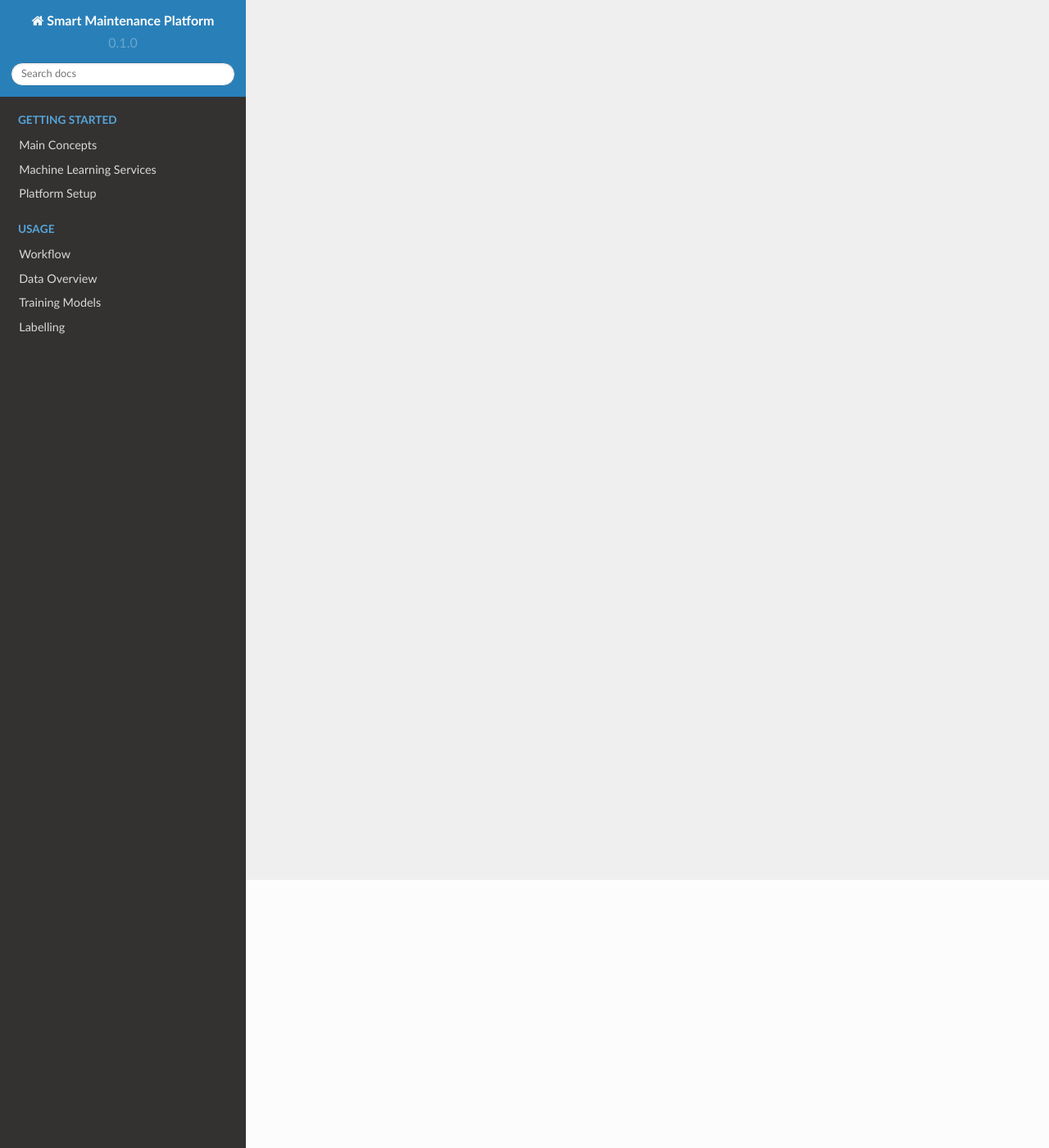
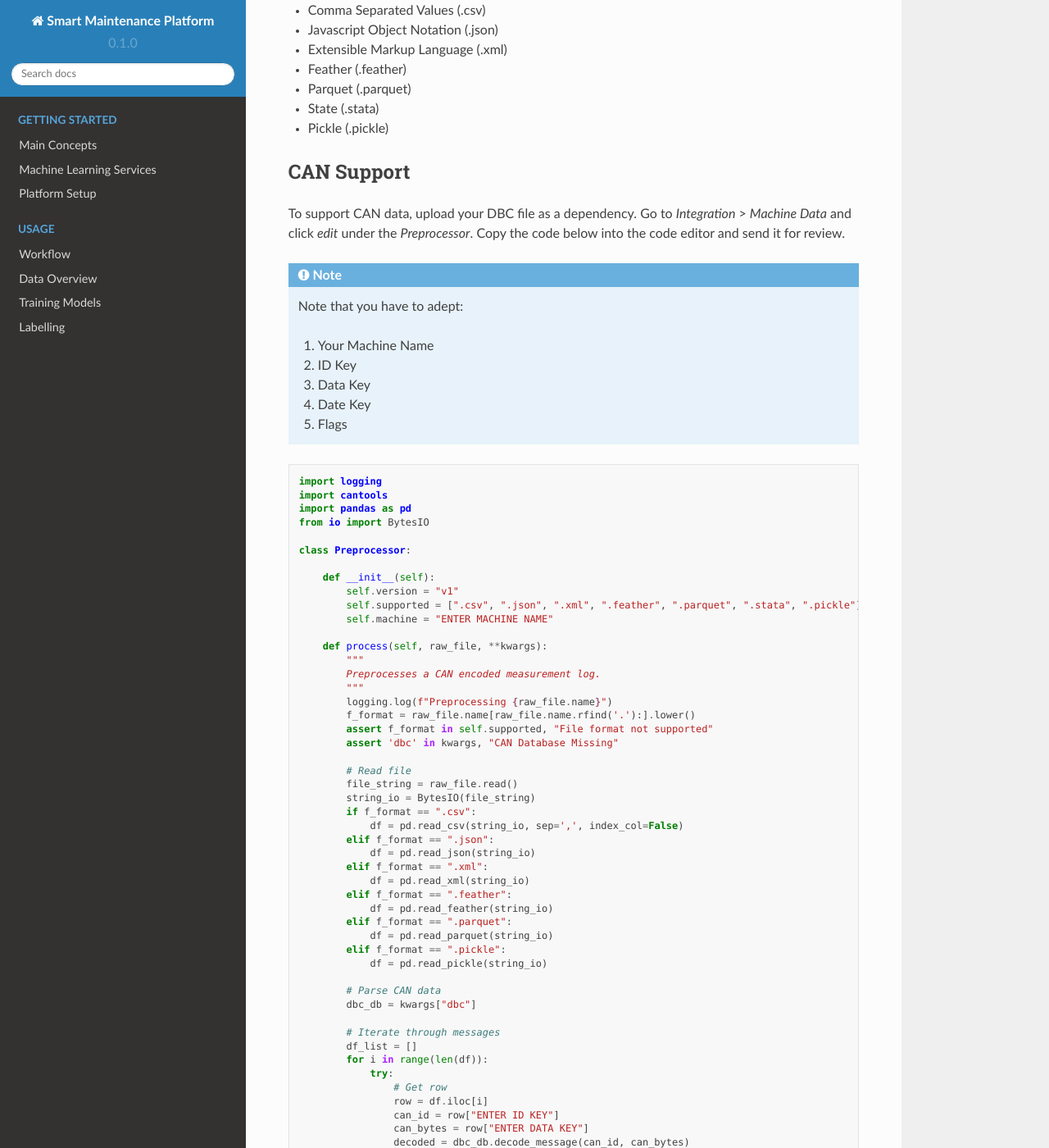
Before and after one commit to Amplo-AG/Platform-Documentation, a Sphinx documentation site: the page built from docs/source/Advanced/Preprocessor.rst, in a window 1280 px wide and 1400 px high, scrolled down 327 px. Shown: the whole window at 82% size. Built offline with Sphinx 7.4.7 and the Read the Docs theme 2.0.0, drawn with Linux system fonts in a browser that asks for light colours; pages that are not in the unit, such as notebooks, are missing from menus; some of the changed text lies outside the part shown.

Commit message:
Added AVRO & CAN

```diff
--- a/docs/source/Advanced/Preprocessor.rst
+++ b/docs/source/Advanced/Preprocessor.rst
@@ -1,2 +1,148 @@
 Data Preprocessors
 ==================
+
+File formats can be complex, especially for large volumes of long term data storage.
+To support all your custom formats, we have a Data Preprocessor for all your machines.
+This Preprocessor gives you full freedom to import any type of data, from CAN, to AVRO,
+to Parquet or HDF. You find this Preprocessor in `Integration` > `Machine Data`.
+
+Off the shelf, we support the following file formats:
+
+- Comma Separated Values (.csv)
+- Javascript Object Notation (.json)
+- Extensible Markup Language (.xml)
+- Feather (.feather)
+- Parquet (.parquet)
+- State (.stata)
+- Pickle (.pickle)
+
+CAN Support
+-----------
+
+To support CAN data, upload your DBC file as a dependency.
+Go to `Integration` > `Machine Data` and click `edit` under the `Preprocessor`.
+Copy the code below into the code editor and send it for review.
+
+.. note::
+    Note that you have to adept:
+
+    1. Your Machine Name
+    2. ID Key
+    3. Data Key
+    4. Date Key
+    5. Flags
+
+.. code-block:: python
+
+    import logging
+    import cantools
+    import pandas as pd
+    from io import BytesIO
+
+    class Preprocessor:
+
+        def __init__(self):
+            self.version = "v1"
+            self.supported = [".csv", ".json", ".xml", ".feather", ".parquet", ".stata", ".pickle"]
+            self.machine = "ENTER MACHINE NAME"
+
+        def process(self, raw_file, **kwargs):
+            """
+            Preprocesses a CAN encoded measurement log.
+            """
+            logging.log(f"Preprocessing {raw_file.name}")
+            f_format = raw_file.name[raw_file.name.rfind('.'):].lower()
+            assert f_format in self.supported, "File format not supported"
+            assert 'dbc' in kwargs, "CAN Database Missing"
+
+            # Read file
+            file_string = raw_file.read()
+            string_io = BytesIO(file_string)
+            if f_format == ".csv":
+                df = pd.read_csv(string_io, sep=',', index_col=False)
+            elif f_format == ".json":
+                df = pd.read_json(string_io)
+            elif f_format == ".xml":
+                df = pd.read_xml(string_io)
+            elif f_format == ".feather":
+                df = pd.read_feather(string_io)
+            elif f_format == ".parquet":
+                df = pd.read_parquet(string_io)
+            elif f_format == ".pickle":
+                df = pd.read_pickle(string_io)
+
+            # Parse CAN data
+            dbc_db = kwargs["dbc"]
+
+            # Iterate through messages
+            df_list = []
+            for i in range(len(df)):
+                try:
+                    # Get row
+                    row = df.iloc[i]
+                    can_id = row["ENTER ID KEY"]
+                    can_bytes = row["ENTER DATA KEY"]
+                    decoded = dbc_db.decode_message(can_id, can_bytes)
+                    decoded['ts'] = row["ENTER DATE KEY"]
+                except Exception as e:
+                    logging.exception(e)
+                    pass
+            df = pd.DataFrame(df_list)
+
+            return {'df': df, 'flags': {}}
+
+
+AVRO Support
+------------
+
+Similar to CAN support, AVRO requires a schema like the one below:
+
+.. code-block:: json
+
+    {
+        "type": "record",
+        "namespace": "Example",
+        "name": "Entity",
+        "fields": [
+            {"name": "id", "type": "int"},
+            {"name": "ts", "type": "str"}
+        ]
+    }
+
+To support such encodings, copy the following code into the preprocessor:
+
+.. code-block:: python
+
+    import avro
+    import logging
+    from io import BytesIO
+    from fastavro import parse_schema
+    from fastavro import schemaless_reader
+
+
+    class Preprocessor:
+
+        def __init__(self):
+        self.version = "v1"
+        self.supported = [".avro"]
+        self.machine = "ENTER MACHINE NAME"
+
+    def process(self, raw_file, **kwargs):
+        """
+        Preprocesses an AVRO encoded measurement log.
+        """
+        logging.log(f"Preprocessing {raw_file.name}")
+        f_format = raw_file.name[raw_file.name.rfind('.'):].lower()
+        assert f_format in self.supported, "File format not supported"
+        assert 'json' in kwargs, "AVRO Schema"
+
+        # Schema
+        schema = parse_schema(kwargs['json'])
+
+        # Convert
+        file_string = raw_file.read()
+        bytes = BytesIO(file_string)
+        data = schemaless_reader(bytes, schema)
+        df = pd.DataFrame(data)
+
+        return {'df': df, 'flags': {}}
```
